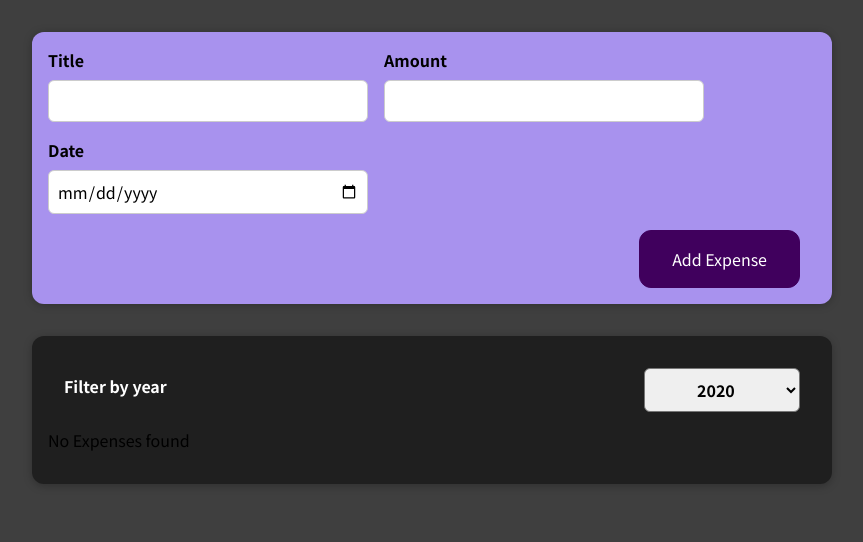
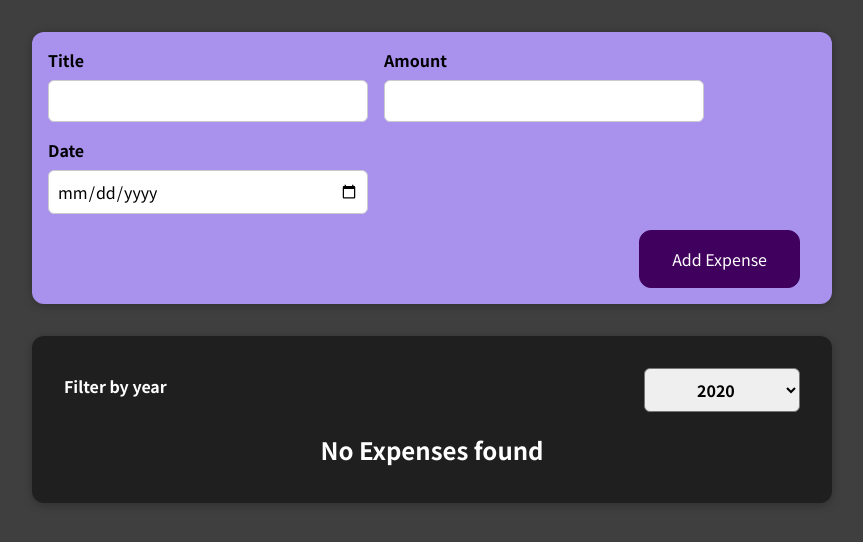
Before and after one commit to MMM-ZA/Expense--Tracker-, a React (Create React App) app in the folder expense_tracker/: page / in a window 1280 px wide. Shown: the top 542 px of the page, without its empty margins (208-1071 px from the left). Built offline with nearby package versions, Linux system fonts and the light colour scheme.

Commit message:
added new component ExpensesList js and css files

```diff
--- a/expense_tracker/src/components/ExpenseItem.js
+++ b/expense_tracker/src/components/ExpenseItem.js
@@ -5,6 +5,7 @@ import './ExpenseItem.css';
 const ExpenseItem = (props) => {
 
   return (
+    <li>
     <Card className='expense-item'>
       <ExpenseDate date={props.date} />
       <div className='expense-item__description'>
@@ -12,6 +13,7 @@ const ExpenseItem = (props) => {
         <div className='expense-item__price'>${props.amount}</div>
       </div>
     </Card>
+    </li>
   );
 }
 
--- a/expense_tracker/src/components/Expenses.js
+++ b/expense_tracker/src/components/Expenses.js
@@ -1,6 +1,6 @@
 import React, { useState } from 'react';
+import ExpensesList from './ExpensesList';
 
-import ExpenseItem from './ExpenseItem';
 import Card from './Card';
 import './Expenses.css';
 import ExpenseFilter from './ExpenseFilter';
@@ -17,26 +17,12 @@ const Expenses = (props) => {
     return expense.date.getFullYear().toString() === filteredYear;
   });
 
-  let expensesContent = <p>No Expenses found</p>;
-
-  if (FilteredExpenses.length > 0) {
-    expensesContent =
-      FilteredExpenses.map((expense) => (
-      <ExpenseItem
-      key={expense.id}
-      title={expense.title}
-      amount={expense.amount}
-      date={expense.date}
-      />
-      ));
-  }
-
   return (
     <div>
 
      <Card className="expenses">
       <ExpenseFilter selected={filteredYear} onChangeFilter={filterChangeHandler}/>
-      {expensesContent}
+      <ExpensesList items={FilteredExpenses}/>
      </Card>
     </div>
   );
--- /dev/null
+++ b/expense_tracker/src/components/ExpensesList.css
@@ -0,0 +1,9 @@
+.expenses-list {
+  list-style: none;
+  padding: 0;
+}
+
+.expenses-list__fallback {
+  color: white;
+  text-align: center;
+}
--- /dev/null
+++ b/expense_tracker/src/components/ExpensesList.js
@@ -0,0 +1,26 @@
+import ExpenseItem from './ExpenseItem';
+import './ExpensesList.css';
+
+const ExpensesList = props => {
+
+  if (props.items.length === 0) {
+   return <h2 className="expenses-list__fallback">No Expenses found</h2>
+
+  }
+
+  return (
+    <ul className="expenses-list">
+    {props.items.map((expense) => (
+      <ExpenseItem
+      key={expense.id}
+      title={expense.title}
+      amount={expense.amount}
+      date={expense.date}
+      />
+      ))};
+
+   </ul>
+  )
+};
+
+export default ExpensesList;
```
